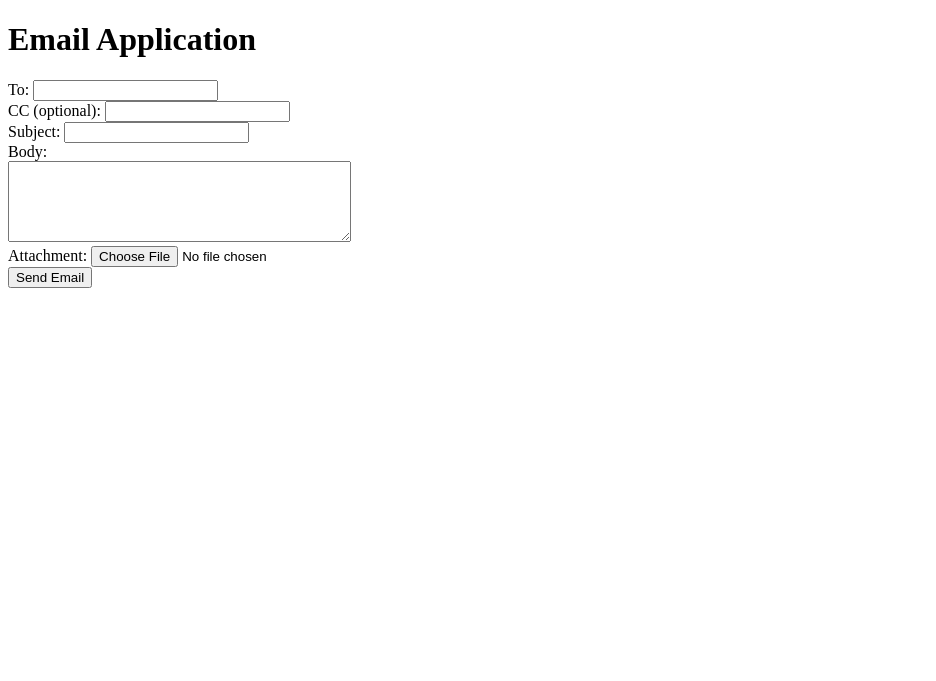
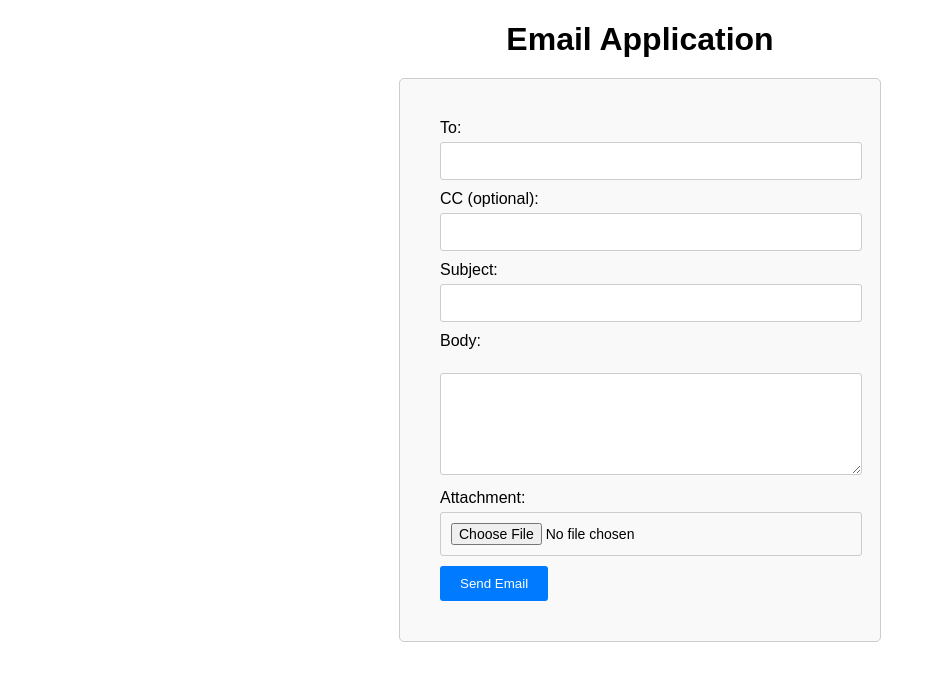
Before and after one commit to pml1215/network_final, a Django app: page / in a window 1280 px wide. Shown: the top 681 px of the page, without its empty margins (0-936 px from the left). Run offline with Django 3.2, Linux system fonts and the light colour scheme.

Commit message:
Update index.html

```diff
--- a/email_sender/templates/index.html
+++ b/email_sender/templates/index.html
@@ -2,6 +2,60 @@
 <html>
 <head>
     <title>Email Application</title>
+    <style>
+        body {
+            font-family: Arial, sans-serif;
+            margin: 20px;
+        }
+
+        h1 {
+            text-align: center;
+            margin-bottom: 20px;
+        }
+
+        form {
+            max-width: 400px;
+            margin: 0 auto;
+            padding: 40px;
+            border: 1px solid #ccc;
+            border-radius: 5px;
+            background-color: #f9f9f9;
+        }
+
+        label {
+            display: block;
+            margin-bottom: 5px;
+        }
+
+        input[type="email"],
+        input[type="text"],
+        textarea,
+        input[type="file"] {
+            width: 100%;
+            padding: 10px;
+            margin-bottom: 10px;
+            border: 1px solid #ccc;
+            border-radius: 3px;
+            font-size: 14px;
+        }
+
+        textarea {
+            resize: vertical;
+        }
+
+        input[type="submit"] {
+            background-color: #007BFF;
+            color: #fff;
+            border: none;
+            border-radius: 3px;
+            padding: 10px 20px;
+            cursor: pointer;
+        }
+
+        input[type="submit"]:hover {
+            background-color: #0056b3;
+        }
+    </style>
 </head>
 <body>
     <h1>Email Application</h1>
```
